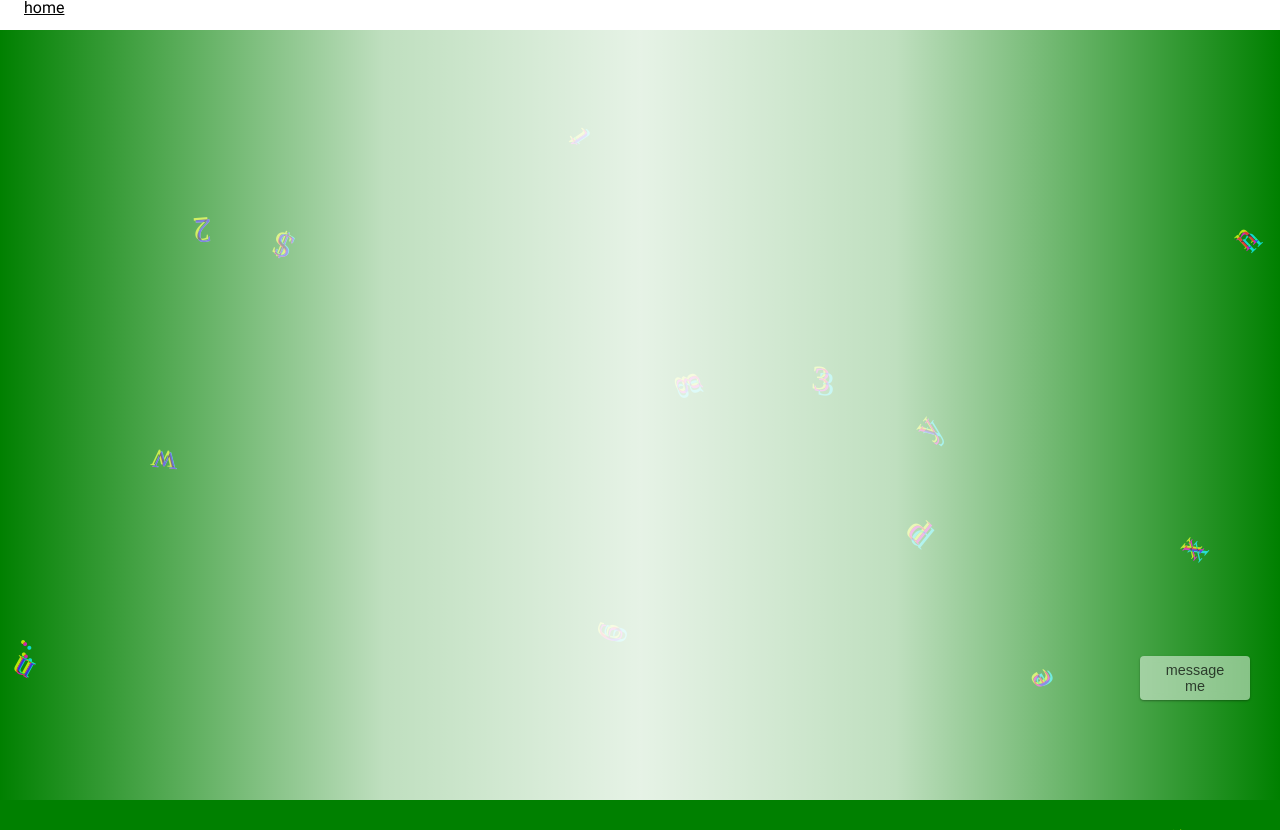
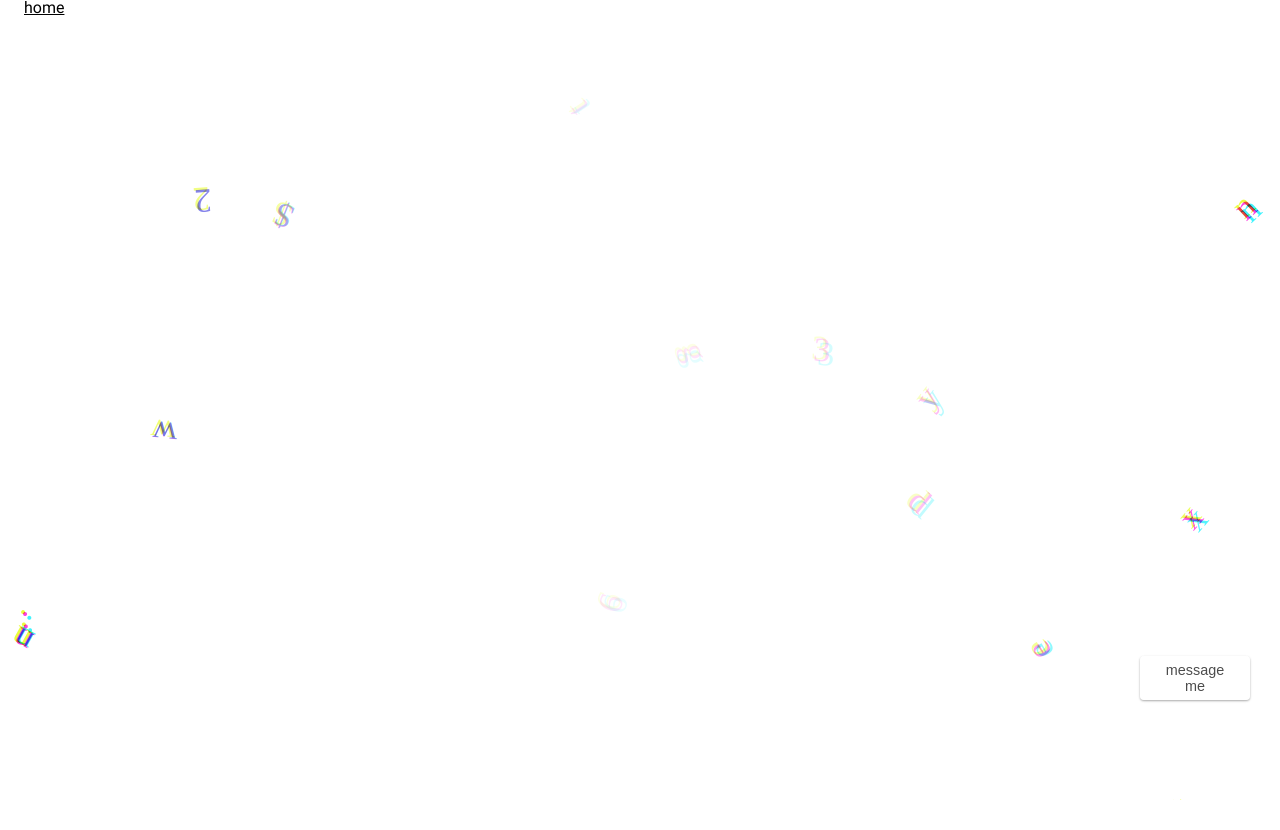
Before and after one commit to ColeyG/showcase3, a SvelteKit app: page /misc in a window 1280 px wide. After the commit the page ends 800 px from the top, so only its background shows below. Built offline with nearby package versions, Linux system fonts and the light colour scheme.

Commit message:
Remove Some Ugly

```diff
--- a/src/routes/CanvasEffects.svelte
+++ b/src/routes/CanvasEffects.svelte
@@ -140,7 +140,5 @@
     display: block;
     object-fit: contain;
     z-index: 10;
-    background-color: green;
-    margin-top: 30px;
   }
 </style>
```
